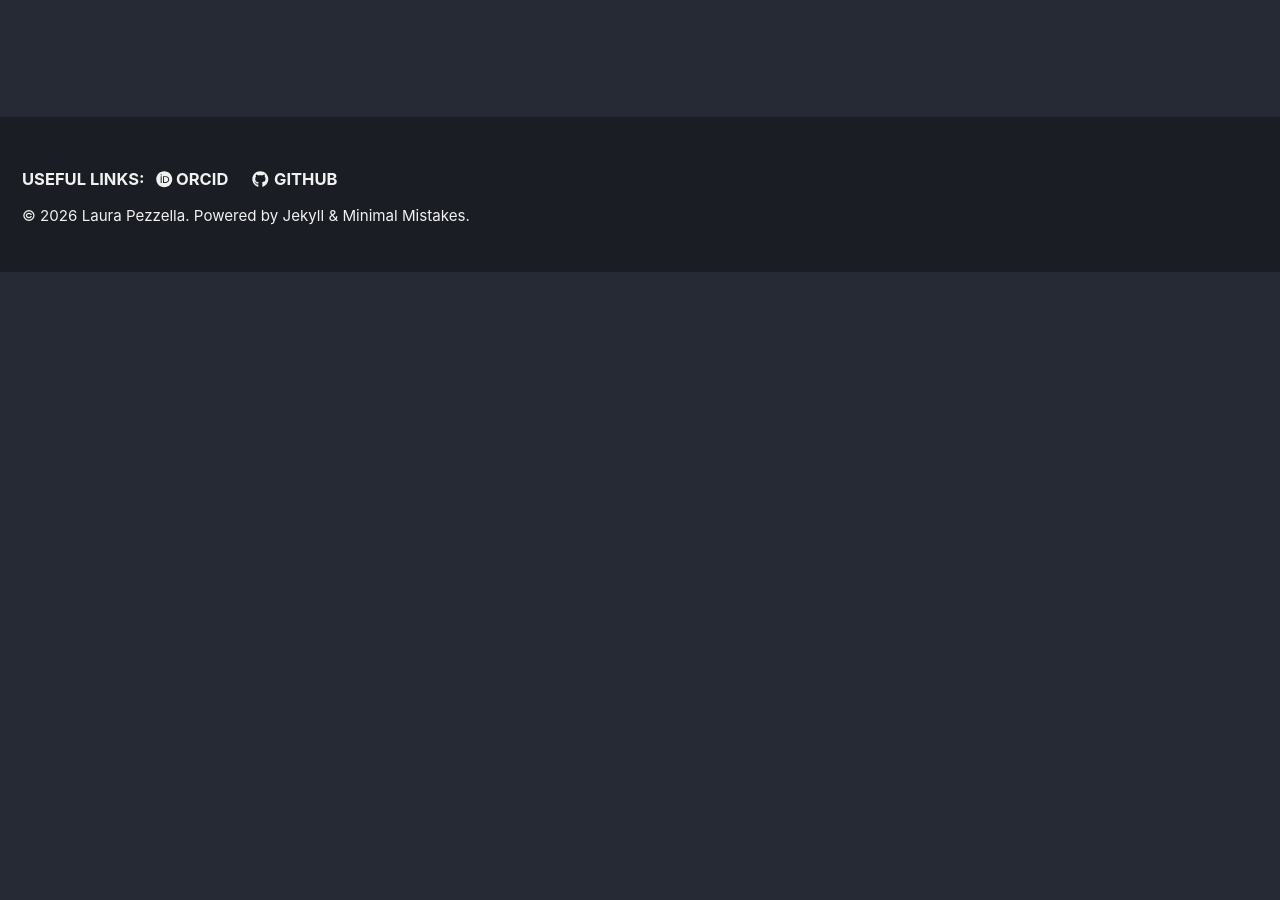
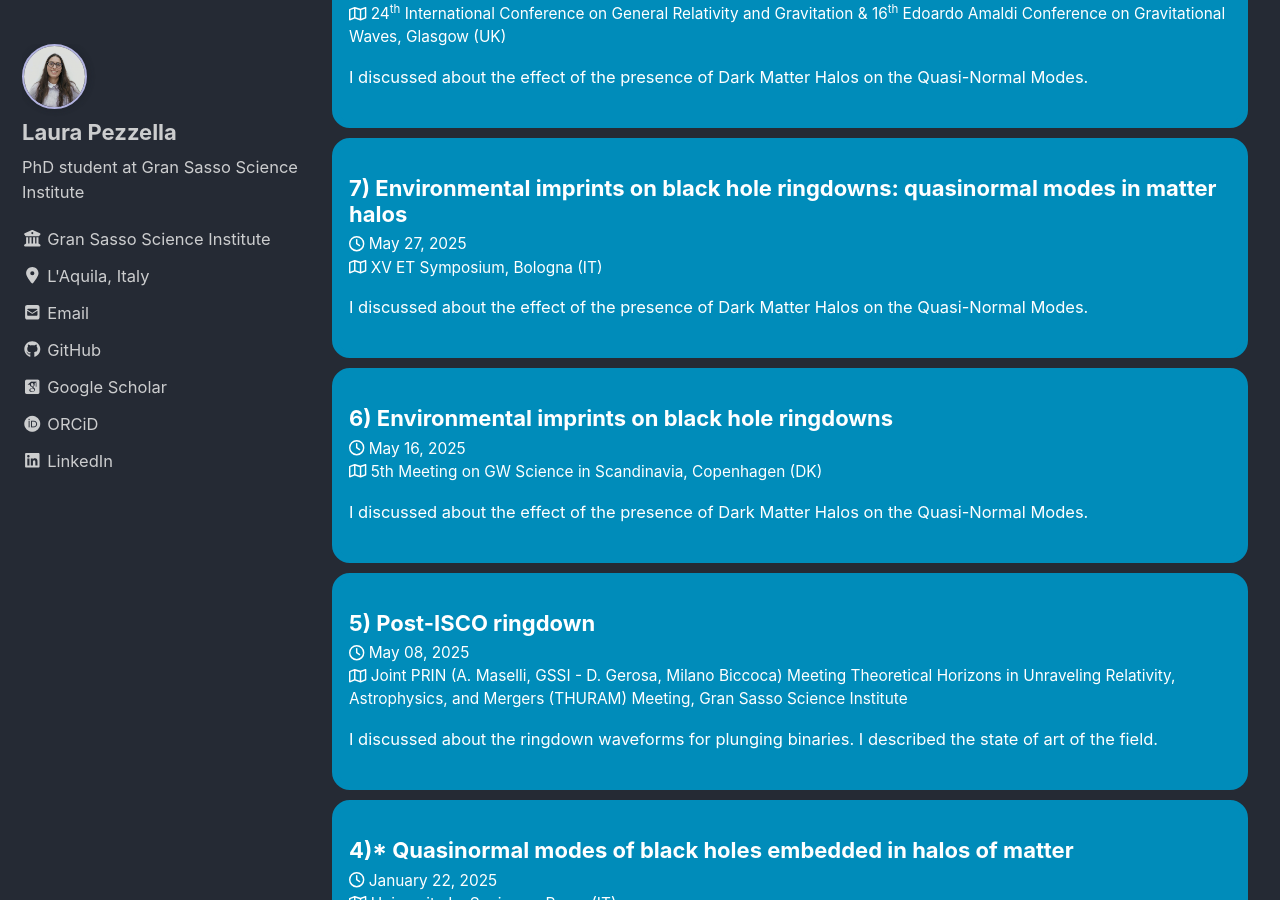
Before and after one commit to PezzLa/pezzla.github.io, a Jekyll site: the page built from _pages/talks.md, in a window 1280 px wide and 900 px high, scrolled down 881 px. Built offline with Jekyll 4.4.1, drawn with Linux system fonts in a browser that asks for light colours; some web fonts are replaced; before the commit the page ends 1153 px from its top, so only the background shows below that; some of the changed text lies outside the part shown.

Commit message:
Add files via upload

```diff
--- a/_talks/talk1.md
+++ b/_talks/talk1.md
@@ -8,6 +8,6 @@ link: "https://davidegerosa.com/lautaro/"
 location: "University of Milano-Bicocca"
 ---
 
-I talked about the effect of the presence of Dark Matter Halos on the Quasi-Normal Modes.
+I discussed about the effect of the presence of Dark Matter Halos on the Quasi-Normal Modes.
 
-Based on <a href="https://doi.org/10.1103/PhysRevD.111.064026" target="_blank" rel="noopener">Phys. Rev. D 111, 064026 (2025)</a>.
+Based on my Master's Thesis and the subsequent paper <a href="https://doi.org/10.1103/PhysRevD.111.064026" target="_blank" rel="noopener">Phys. Rev. D 111, 064026 (2025)</a>.
--- /dev/null
+++ b/_talks/talk10.md
@@ -0,0 +1,13 @@
+---
+title: "10) Quasinormal Ringing of Kerr Black Holes from an Equatorial Plunge"
+collection: talks
+type: "Contributed talk"
+venue: "XVIII Black Holes Workshop"
+date: 2025-12-19
+link: "https://fisica.tecnico.ulisboa.pt/en/bhw-xviii/"
+location: "Lisbon (PT)"
+---
+
+I discussed about the excitation coefficients for a circular, equatorial plunge in frequency domain.
+
+Based on <a href="https://doi.org/10.48550/arXiv.2512.07959" target="_blank" rel="noopener"> arXiv:2512.07959 (2025)</a>.
--- /dev/null
+++ b/_talks/talk2.md
@@ -0,0 +1,14 @@
+---
+title: "2)* Quasi Normal Modes of black holes surrounded by dark
+matter halos"
+collection: talks
+type: "Invited talk"
+venue: "Women in Theoretical Physics, Premio Nazionale Milla Baldo Ceolin"
+date: 2024-10-08
+link: "https://www.ggi.infn.it/showevent.pl?id=522"
+location: "Galileo Galilei Institute (GGI)"
+---
+
+I discussed about the effect of the presence of Dark Matter Halos on the Quasi-Normal Modes.
+
+Based on my Master's Thesis and the subsequent paper <a href="https://doi.org/10.1103/PhysRevD.111.064026" target="_blank" rel="noopener">Phys. Rev. D 111, 064026 (2025)</a>.
--- /dev/null
+++ b/_talks/talk3.md
@@ -0,0 +1,12 @@
+---
+title: "3) Post-ISCO ringdown: state-of-the-art and future prospects"
+collection: talks
+type: "Contributed talk"
+venue: "Joint MAECI (A. Maselli, GSSI - E. Berti, Johns Hopkins
+University) Meeting 1st GSSI-JHU MAECI meeting on Gravitational Wave Astrophysics"
+date: 2024-12-17
+link: "https://sites.google.com/gssi.it/maecigwmeeting/home?authuser=0"
+location: "Gran Sasso Science Institute"
+---
+
+I discussed about the ringdown waveforms for plunging binaries. I described the state of art of the field.
--- /dev/null
+++ b/_talks/talk4.md
@@ -0,0 +1,12 @@
+---
+title: "4)* Quasinormal modes of black holes embedded in halos of matter"
+collection: talks
+type: "Invited talk"
+venue: "University La Sapienza"
+date: 2025-01-22
+location: "Rome (IT)"
+---
+
+I discussed about the effect of the presence of Dark Matter Halos on the Quasi-Normal Modes.
+
+Based on my Master's Thesis and the subsequent paper <a href="https://doi.org/10.1103/PhysRevD.111.064026" target="_blank" rel="noopener">Phys. Rev. D 111, 064026 (2025)</a>.
--- /dev/null
+++ b/_talks/talk5.md
@@ -0,0 +1,11 @@
+---
+title: "5) Post-ISCO ringdown"
+collection: talks
+type: "Contributed talk"
+venue: "Joint PRIN (A. Maselli, GSSI - D. Gerosa, Milano Biccoca) Meeting Theoretical Horizons in Unraveling Relativity, Astrophysics, and Mergers (THURAM) Meeting"
+date: 2025-05-08
+link: "https://davidegerosa.com/thuram/"
+location: "Gran Sasso Science Institute"
+---
+
+I discussed about the ringdown waveforms for plunging binaries. I described the state of art of the field.
--- /dev/null
+++ b/_talks/talk6.md
@@ -0,0 +1,13 @@
+---
+title: "6) Environmental imprints on black hole ringdowns"
+collection: talks
+type: "Contributed talk"
+venue: "5th Meeting on GW Science in Scandinavia"
+date: 2025-05-16
+link: "https://strong-gr.com/5th-meeting-on-gravitational-wave-science-in-scandinavia/"
+location: "Copenhagen (DK)"
+---
+
+I discussed about the effect of the presence of Dark Matter Halos on the Quasi-Normal Modes.
+
+Based on <a href="https://doi.org/10.1103/PhysRevD.111.064026" target="_blank" rel="noopener">Phys. Rev. D 111, 064026 (2025)</a>.
--- /dev/null
+++ b/_talks/talk7.md
@@ -0,0 +1,13 @@
+---
+title: "7) Environmental imprints on black hole ringdowns: quasinormal modes in matter halos"
+collection: talks
+type: "Contributed talk"
+venue: "XV ET Symposium"
+date: 2025-05-27
+link: "https://indico.ego-gw.it/event/819/"
+location: "Bologna (IT)"
+---
+
+I discussed about the effect of the presence of Dark Matter Halos on the Quasi-Normal Modes.
+
+Based on <a href="https://doi.org/10.1103/PhysRevD.111.064026" target="_blank" rel="noopener">Phys. Rev. D 111, 064026 (2025)</a>.
--- /dev/null
+++ b/_talks/talk8.md
@@ -0,0 +1,13 @@
+---
+title: "8) Environmental imprints on black hole ringdowns: quasinormal modes in matter halos"
+collection: talks
+type: "Contributed talk"
+venue: "24<sup>th</sup> International Conference on General Relativity and Gravitation & 16<sup>th</sup> Edoardo Amaldi Conference on Gravitational Waves"
+date: 2025-07-14
+link: "https://iop.eventsair.com/gr24-amaldi16/"
+location: "Glasgow (UK)"
+---
+
+I discussed about the effect of the presence of Dark Matter Halos on the Quasi-Normal Modes.
+
+Based on <a href="https://doi.org/10.1103/PhysRevD.111.064026" target="_blank" rel="noopener">Phys. Rev. D 111, 064026 (2025)</a>.
--- /dev/null
+++ b/_talks/talk9.md
@@ -0,0 +1,12 @@
+---
+title: "9)* Quasinormal Ringing of Kerr Black Holes from an Equatorial Plunge"
+collection: talks
+type: "Invited talk"
+venue: "Johns Hopkins University"
+date: 2025-10-23
+location: "Baltimore, MD (USA)"
+---
+
+I discussed about the excitation coefficients for a circular, equatorial plunge in frequency domain.
+
+Based on <a href="https://doi.org/10.48550/arXiv.2512.07959" target="_blank" rel="noopener"> arXiv:2512.07959 (2025)</a>.
```
